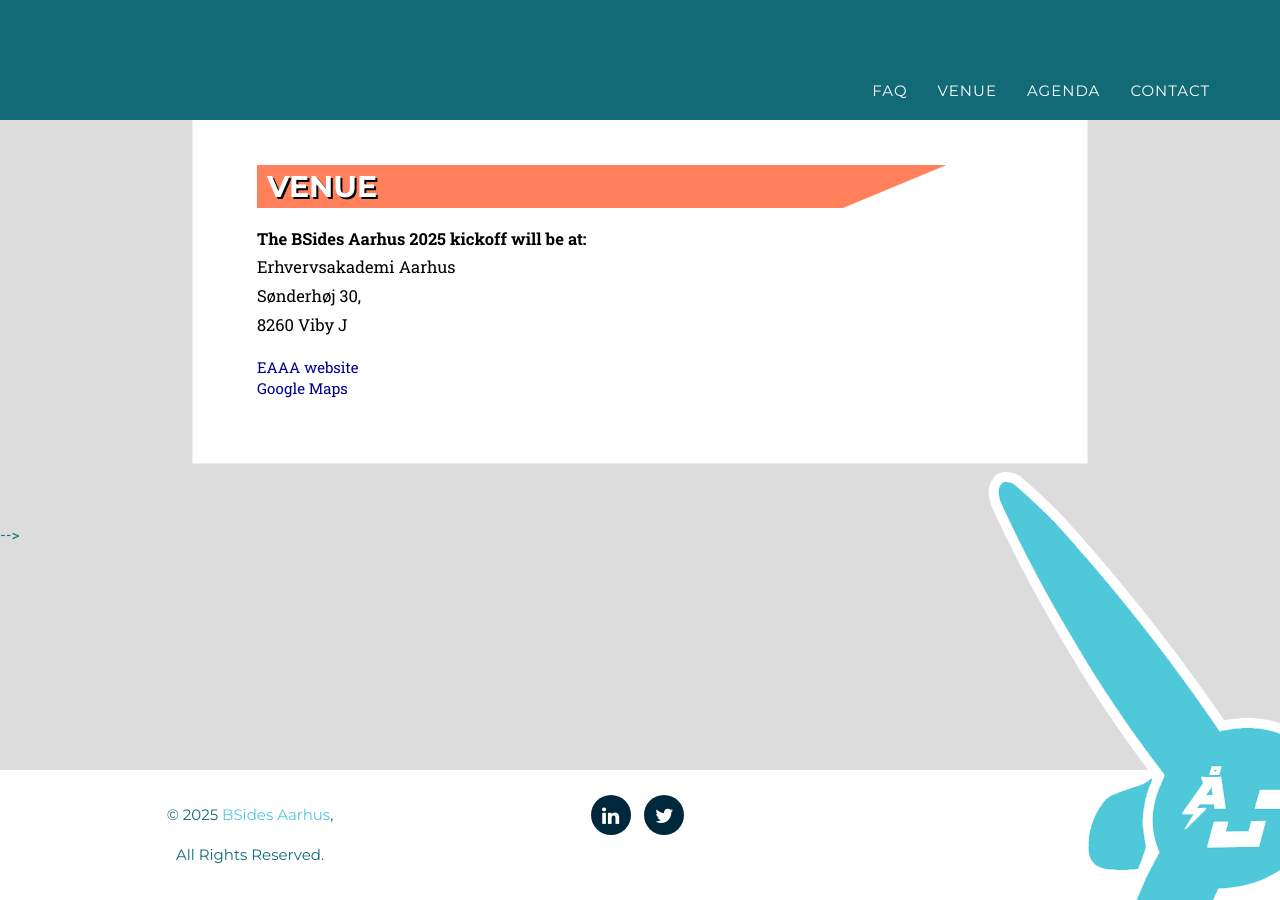
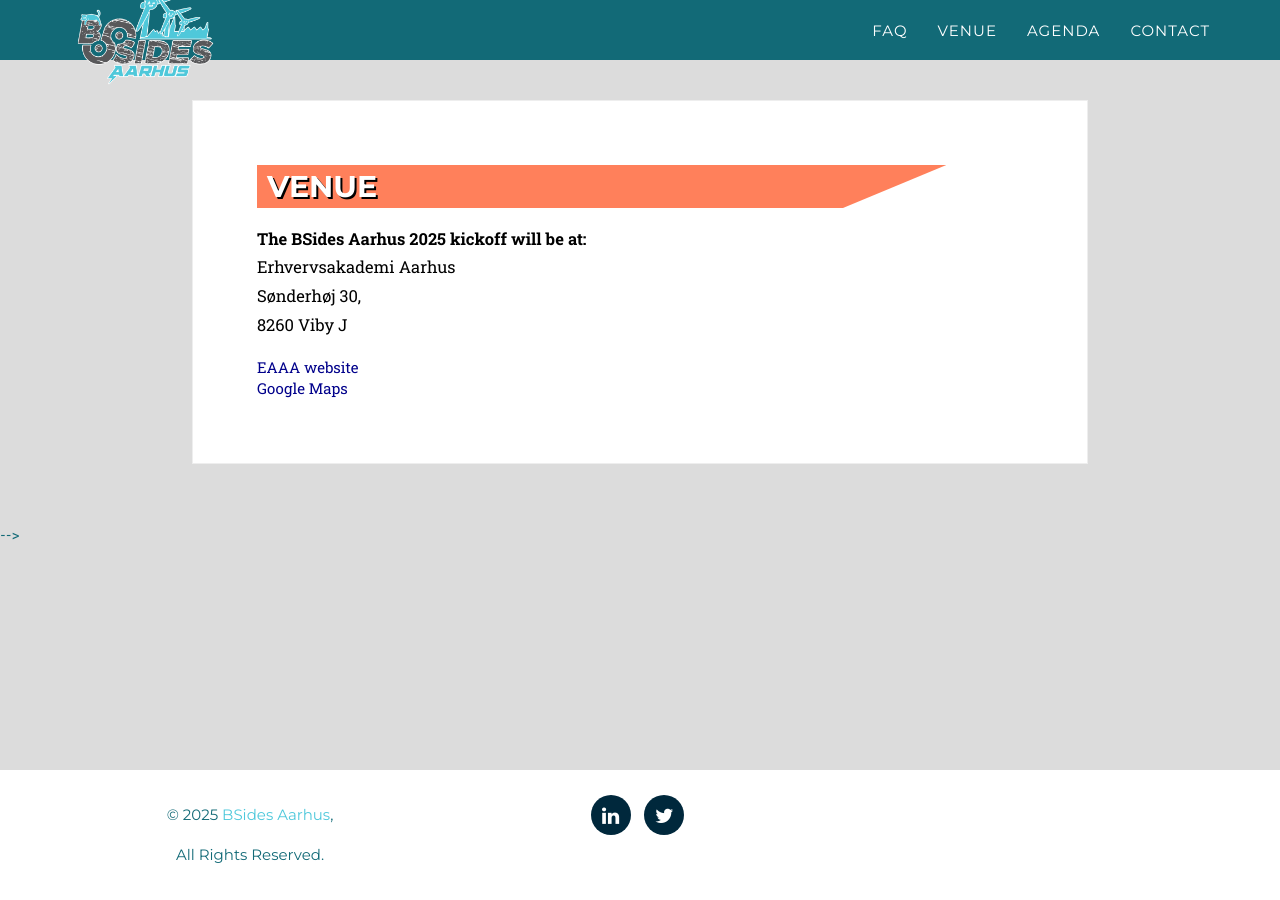
Before and after one commit to BSides-Aarhus/2020-Website, a Jekyll site: the page built from _2020_pages/venue.html, in a window 1280 px wide. Built offline with Jekyll 4.4.1, drawn with Linux system fonts in a browser that asks for light colours; some web fonts are replaced.

Commit message:
Update agency.css

```diff
--- a/_includes/2020_css/agency.css
+++ b/_includes/2020_css/agency.css
@@ -251,7 +251,7 @@
     color: #{{ site.data.template.color.primary }};
 }
 
-.navbar-default .navbar-brand a img {
+.navbar-default a.navbar-brand img {
 	margin-top: -70px;
 	width: 150px;
 }
```
